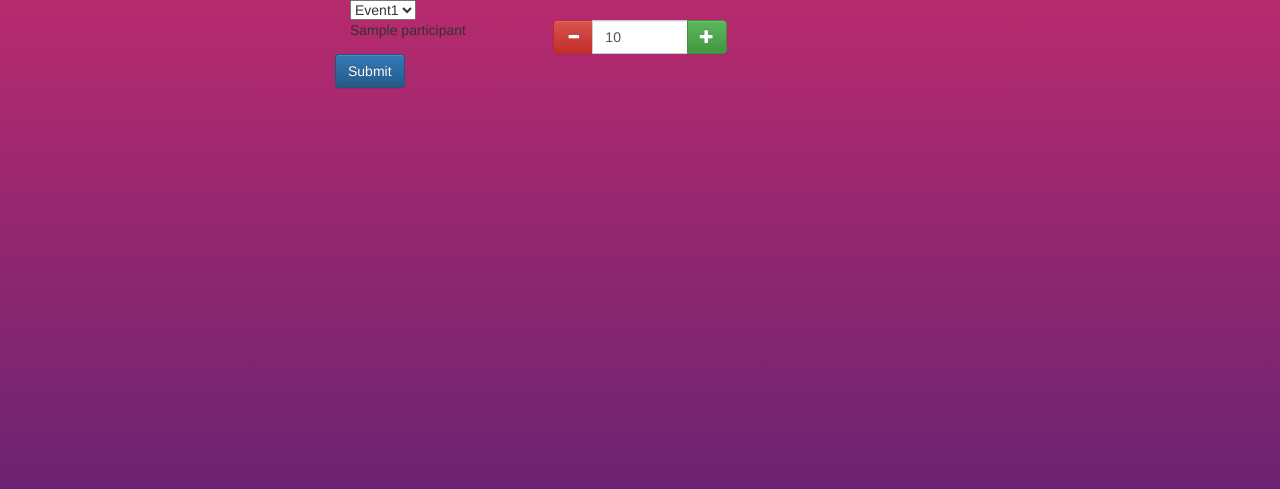
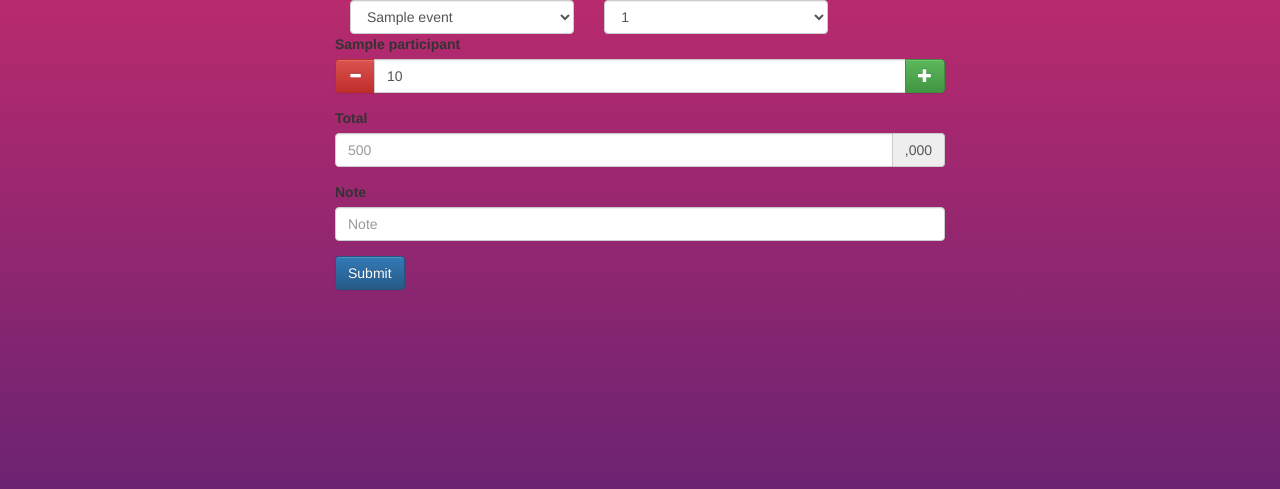
Before and after one commit to mri3in/drunk, a Django app: page /shots/ in a window 1280 px wide. Shown: the top 489 px of the page. Run offline with Django 3.2, Linux system fonts and the light colour scheme; tables that the repository leaves empty hold one stand-in row (values such as "Sample post"); some libraries are stand-ins or nearby versions.

Commit message:
submit the form with participant and quantity

```diff
--- a/shots/templates/shots/index.html
+++ b/shots/templates/shots/index.html
@@ -56,32 +56,44 @@
   <body>
     <div class="col-lg-3"></div>
     <div class="col-lg-6">
-      <div class="col-lg-1">
-        <select id="eventList">
-          <option value="Event1">Event1</option>
-          <option value="Event2">Event2</option>
-          <option value="Event3">Event3</option>
+      <div class="col-lg-5">
+        <select id="eventList" class="form-control">
+          {% for event in events %}
+            {% if event == lastEvent %}
+              <option value="{{ event.id }}" selected>{{ event.name }}</option>
+            {% else %}
+              <option value="{{ event.id }}">{{ event.name }}</option>
+            {% endif %}
+          {% endfor %}
+        </select>
+      </div>
+      <div class="col-lg-5">
+        <select id="roundList" class="form-control">
+          {% for round in rounds %}
+            {% if round == lastRound %}
+              <option value="{{ round.id }}" selected>{{ round.id }}</option>
+            {% else %}
+              <option value="{{ round.id }}">{{ round.id }}</option>
+            {% endif %}
+          {% endfor %}
         </select>
       </div>
     </div>
     <div class="clearfix"></div>
     <div class="col-lg-3"></div>
-    <form class="col-lg-6">
-      <!-- {{ participants }} -->
+    <form class="col-lg-6" id="form_event" action="{% url 'shots:addRound' %}" method="post">
+      {% csrf_token %}
       {% for participant in participants %}
-      <div class="clearfix"></div>
-        <div>
-          <div class="col-lg-4">
-            <span>{{ participant.name }} </span>
-          </div>
-          <div class="col-lg-4">
+        <div class="form-group">
+          <label>{{ participant.name }} </label>
           <div class="input-group">
             <span class="input-group-btn">
               <button type="button" class="quantity-left-minus btn btn-danger btn-number"  data-type="minus" data-field="{{ participant.name }}-quantity">
                 <span class="glyphicon glyphicon-minus"></span>
               </button>
             </span>
-              <input type="text" id="{{ participant.name }}-quantity" name="quantity" class="form-control input-number" value="10" min="1" max="100">
+            <input type="hidden" name="participant" value="{{ participant.id }}">
+            <input type="text" name="quantity-{{ participant.id }}" class="form-control input-number" value="10" min="1" max="100">
             <span class="input-group-btn">
               <button type="button" class="quantity-right-plus btn btn-success btn-number" data-type="plus" data-field="{{ participant.name }}-quantity">
                   <span class="glyphicon glyphicon-plus"></span>
@@ -89,11 +101,20 @@
             </span>
           </div>
         </div>
-        </div>
-
+        <div class="clearfix"></div>
       {% endfor %}
       <div class="clearfix"></div>
-
+      <div class="form-group">
+        <label>Total </label>
+        <div class="input-group">
+          <input type="text" class="form-control" placeholder="500" >
+          <span class="input-group-addon">,000</span>
+        </div>
+      </div>
+      <div class="form-group">
+        <label>Note </label>
+        <input type="text" class="form-control" placeholder="Note" >
+      </div>
       <button type="submit" class="btn btn-primary">Submit</button>
     </form>
 
--- a/shots/urls.py
+++ b/shots/urls.py
@@ -1,6 +1,9 @@
 from django.urls import path
 from . import views
 
+app_name = "shots"
 urlpatterns = [
-    path('', views.index, name="index")
+    path('', views.index, name="index"),
+    path("addRound", views.addRound, name="addRound")
+    # path("test", views.test, name="test")
 ]
--- a/shots/views.py
+++ b/shots/views.py
@@ -1,24 +1,47 @@
 from django.shortcuts import render
 from .models import *
+from django.http import HttpResponseRedirect
+from django.urls import reverse
 
 # Create your views here.
 def index(request):
-    event = Event.objects.order_by('date')[0]
-    rounds = event.rounds.all()
+    lastEvent = Event.objects.order_by('-date')[0]
+    events = Event.objects.order_by('-date')
+    rounds = lastEvent.rounds.order_by('-datetime')
+    lastRound = rounds[0]
     participants = []
     for round in rounds:
-        rpList = RoundParticipant.objects.filter(round__id=round.id)
-        print(round)
+        rpList = RoundParticipant.objects.filter(round=round.id)
+        print(f"round: {round}")
         print(f"rpList: {rpList}")
         for rp in rpList:
-            print(rp)
+            print(f"roundparticipant : {rp}")
             if rp.participant not in participants:
                 participants.append(rp.participant)
+    print("---------")
+    print(f"participants: {participants}")
+    print(f"lastEvent: {lastEvent}")
+    print(f"rounds: {rounds}")
+    return render(request, 'shots/index.html', {
+        "lastEvent": lastEvent,
+        "participants": participants,
+        "events": events,
+        "rounds": rounds,
+        "lastRound": lastRound
+    })
 
-    print(participants)
-    print(event)
-    print(rounds)
-    return render(request, 'shots/index.html', {
-        "event": event,
-        "participants": participants
-    })
+
+def addRound(request):
+    if request.method == "POST":
+        participants = request.POST.getlist('participant')
+        quantities = [request.POST['quantity-{}'.format(p)] for p in participants]
+        list = zip(participants, quantities)
+        # print(f"participants: {participants}")
+        # print(f"quantities: {quantities}")
+        # return HttpResponseRedirect(reverse("shots:test", args=(participants, quantities,)))
+        # return HttpResponseRedirect(reverse("shots:test"))
+        return render(request, 'shots/test.html', {
+            "participants":participants,
+            "quantities":quantities,
+            "list": list
+        })
```
Also changed, not shown: shots/templates/shots/test.html (added, +23 -0 lines). Lines whose indentation alone changed are shown as unchanged.
